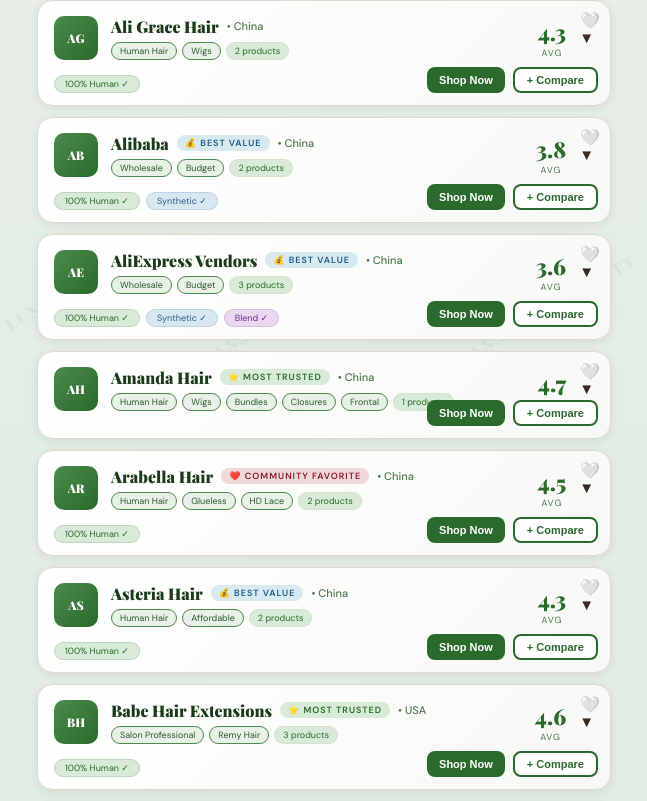
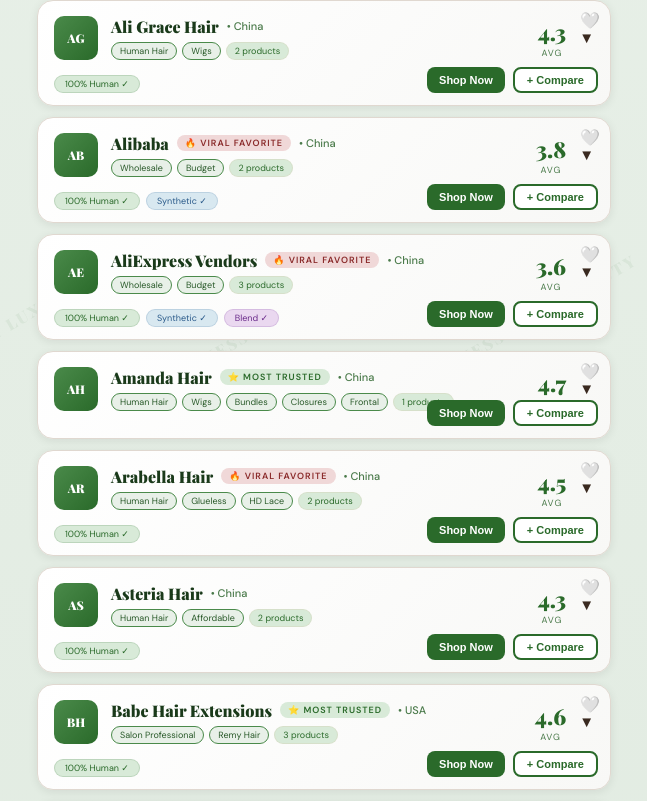
Before and after one commit to jessysupply/jessy-luxe-app, a React (Create React App) app: page / in a window 1280 px wide. Shown: the part 2608-3409 px from the top of the page, without its empty margins (316-963 px from the left). Built offline with nearby package versions, Linux system fonts and the light colour scheme.

Commit message:
Updated vendor badge system with elite and trending badges

```diff
--- a/src/App.js
+++ b/src/App.js
@@ -1529,17 +1529,45 @@ function SupplierCard({ supplier, isExpanded, onToggle, onReviewClick, userRevie
   const getBadge = () => {
     const avg = avgRating(supplier.products);
     const totalReviews = supplier.products.reduce((a, p) => a + p.reviews, 0);
-    if (avg >= 4.6) return { label: "⭐ Most Trusted", color: "#2a6a2a", bg: "#d8ead8" };
-    if (supplier.tags.some(t => ["Budget", "Affordable"].includes(t))) return { label: "💰 Best Value", color: "#1a5a8a", bg: "#d8eaf0" };
-    if (totalReviews >= 5000) return { label: "❤️ Community Favorite", color: "#8a1a2a", bg: "#f0d8da" };
-    if (supplier.id >= 60) return { label: "🆕 New Vendor", color: "#6a2a8a", bg: "#ead8f0" };
+
+    if (avg >= 4.8)
+      return {
+        label: "👑 Elite Vendor",
+        color: "#8a6a2a",
+        bg: "#f3ead8"
+      };
+
+    if (avg >= 4.6)
+      return {
+        label: "⭐ Most Trusted",
+        color: "#2a6a2a",
+        bg: "#d8ead8"
+      };
+
+    if (totalReviews >= 5000)
+      return {
+        label: "🔥 Viral Favorite",
+        color: "#8a2a2a",
+        bg: "#f0d8d8"
+      };
+
+    if (supplier.tags.includes("Luxury"))
+      return {
+        label: "💎 Luxury Pick",
+        color: "#5a2a8a",
+        bg: "#ead8f0"
+      };
+
     return null;
   };
+
   const badge = getBadge();
+
   const avgDisplay = avgRating(supplier.products).toFixed(1);
+
   const hasHuman = supplier.products.some(p => p.category === "human");
-  const hasSynth  = supplier.products.some(p => p.category === "synthetic");
-  const hasMixed  = supplier.products.some(p => p.category === "mixed");
+  const hasSynth = supplier.products.some(p => p.category === "synthetic");
+  const hasMixed = supplier.products.some(p => p.category === "mixed");
 
   return (
     <div style={{
```
